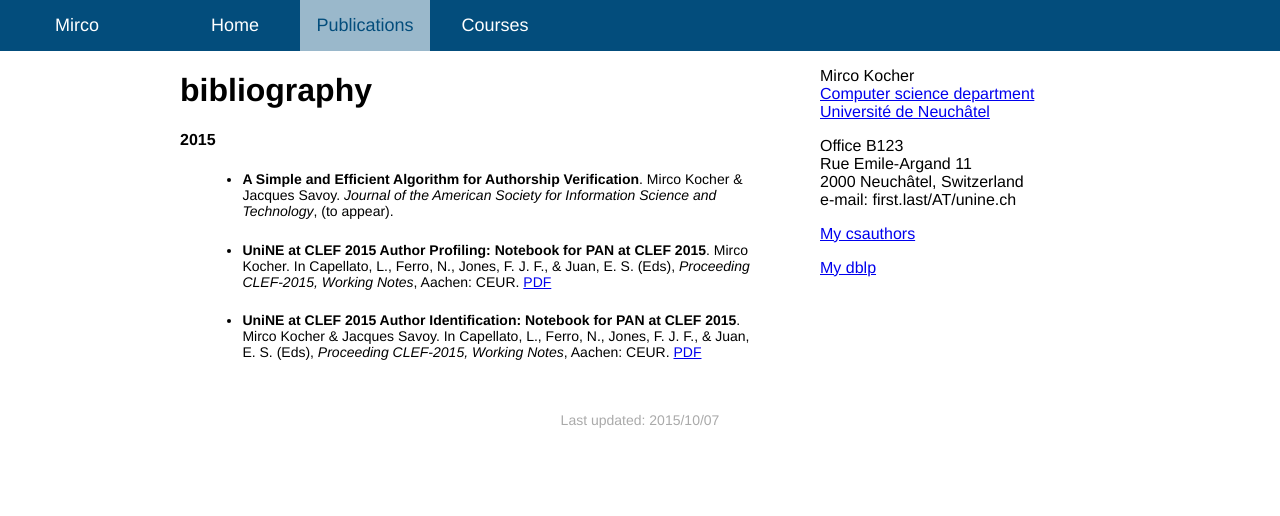
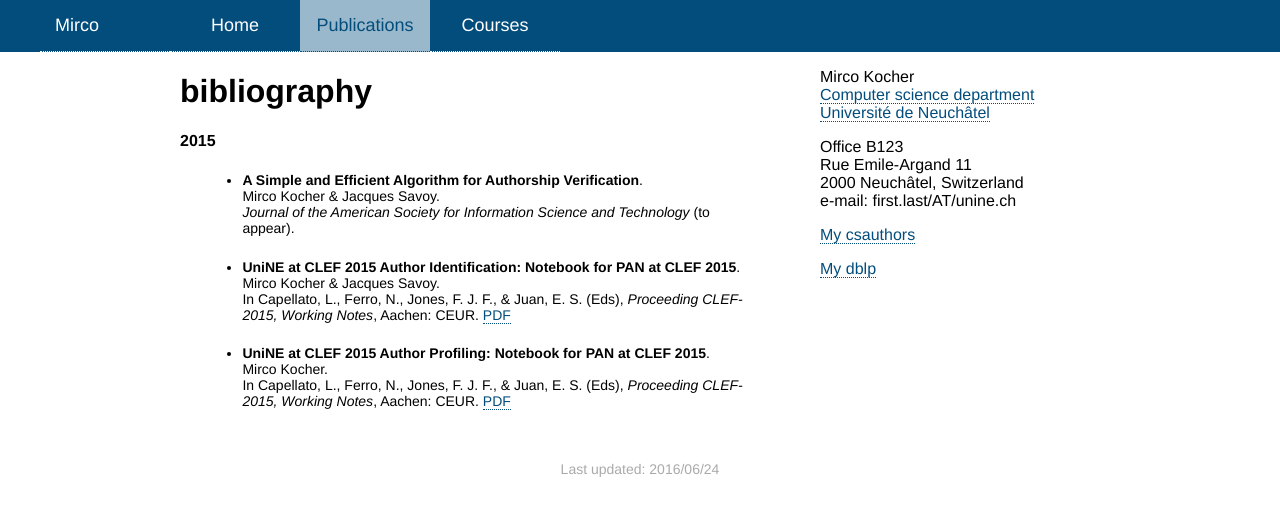
Before and after one commit to mirc0crim/mirc0crim.github.io, a PHP site: page /publications.html in a window 1280 px wide. Shown: the top 516 px of the page. Run offline with PHP 8.4, Linux system fonts and the light colour scheme.

Commit message:
tooltips

```diff
--- a/footer.html
+++ b/footer.html
@@ -1,3 +1,3 @@
 <div class="footer">
-	Last updated: 2015/10/07
+	Last updated: 2016/06/24
 </div>
--- a/publications.html
+++ b/publications.html
@@ -21,14 +21,23 @@
 					<b>2015</b>
 				</p>
 				<ul>
-					<li>
-						<b>A Simple and Efficient Algorithm for Authorship Verification</b>. Mirco Kocher & Jacques Savoy. <i>Journal of the American Society for Information Science and Technology</i>, (to appear).
+					<li class="tooltip">
+						<b>A Simple and Efficient Algorithm for Authorship Verification</b>.<br/>
+						Mirco Kocher & Jacques Savoy.<br/>
+						<i>Journal of the American Society for Information Science and Technology</i> (to appear).<br/>
+						<span>This paper describes and evaluates an unsupervised and effective authorship verification model.  The suggested strategy can be adapted without any problem to different Indo-European languages (such as Dutch, English, Spanish, and Greek) or genres (essay, novel, review, and newspaper article).  Applying a simple distance measure and a set of impostors, we can determine whether or not the disputed text was written by the proposed author.  Moreover, based on a simple rule, we can define when there is enough evidence to propose an answer or when the attribution scheme is unable to take a decision with a high degree of certainty.  Evaluations based on six test collections (PAN CLEF 2014 evaluation campaign) indicate that our approach usually appears in the top three best verification systems, and on an aggregate measure, presents the best performance.</span>
 					</li>
-					<li>
-						<b>UniNE at CLEF 2015 Author Profiling: Notebook for PAN at CLEF 2015</b>. Mirco Kocher. In Capellato, L., Ferro, N., Jones, F. J. F., & Juan, E. S. (Eds), <i>Proceeding CLEF-2015, Working Notes</i>, Aachen: CEUR. <a target="_blank" href="http://ceur-ws.org/Vol-1391/27-CR.pdf">PDF</a>
+					<li class="tooltip">
+						<b>UniNE at CLEF 2015 Author Identification: Notebook for PAN at CLEF 2015</b>.<br/>
+						Mirco Kocher & Jacques Savoy.<br/>
+						In Capellato, L., Ferro, N., Jones, F. J. F., & Juan, E. S. (Eds), <i>Proceeding CLEF-2015, Working Notes</i>, Aachen: CEUR. <a target="_blank" href="http://ceur-ws.org/Vol-1391/28-CR.pdf">PDF</a><br/>
+						<span>This notebook presents and evaluates an unsupervised authorship verification model.  The suggested strategy can be adapted without any problem to different languages with their genre and topic differ significantly.  Applying a simple distance measure and a set of impostors, we determine whether or not the disputed text was written by the proposed author.  The proposed identification usually performs well (rank 8 over all test collections) in a comparison of 19 approaches.</span>
 					</li>
-					<li>
-						<b>UniNE at CLEF 2015 Author Identification: Notebook for PAN at CLEF 2015</b>. Mirco Kocher & Jacques Savoy. In Capellato, L., Ferro, N., Jones, F. J. F., & Juan, E. S. (Eds), <i>Proceeding CLEF-2015, Working Notes</i>, Aachen: CEUR. <a target="_blank" href="http://ceur-ws.org/Vol-1391/28-CR.pdf">PDF</a>
+					<li class="tooltip">
+						<b>UniNE at CLEF 2015 Author Profiling: Notebook for PAN at CLEF 2015</b>.<br/>
+						Mirco Kocher.<br/>
+						In Capellato, L., Ferro, N., Jones, F. J. F., & Juan, E. S. (Eds), <i>Proceeding CLEF-2015, Working Notes</i>, Aachen: CEUR. <a target="_blank" href="http://ceur-ws.org/Vol-1391/27-CR.pdf">PDF</a><br/>
+						<span>This notebook presents and evaluates an effective author profiling model.  The suggested strategy can be adapted without any problem to different languages in Twitter tweets.  We can determine the gender (male and female), the age group (18-24 | 25-34 | 35-49 | >50), and the Big Five personality traits (each on an interval scale containing eleven items).  The proposed profiling performs well (rank 4 over all test collections) in a comparison of 23 approaches.</span>
 					</li>
 				</ul>
 			</div>
--- a/style.css
+++ b/style.css
@@ -67,8 +67,10 @@ html, body {
 	font-size: 14px;
 }
 
-.main > p > a {
+a {
 	text-decoration: none;
+	color: #034D7C;
+	border-bottom: 1px dotted;
 }
 
 .me {
@@ -83,3 +85,23 @@ html, body {
 	color: #AAA;
 	text-align: center;
 }
+
+li:hover {
+	background: #FFF;
+	text-decoration: none;
+}
+
+li.tooltip span {
+	display: none;
+	padding: 7px;
+	margin-left: 10px;
+	margin-right: 30%;
+	border-radius: 7px 14px;
+}
+
+li.tooltip:hover span{
+	display: inline;
+	position: absolute;
+	background: #9AB8CB;
+	color: #034D7C;
+}
```
